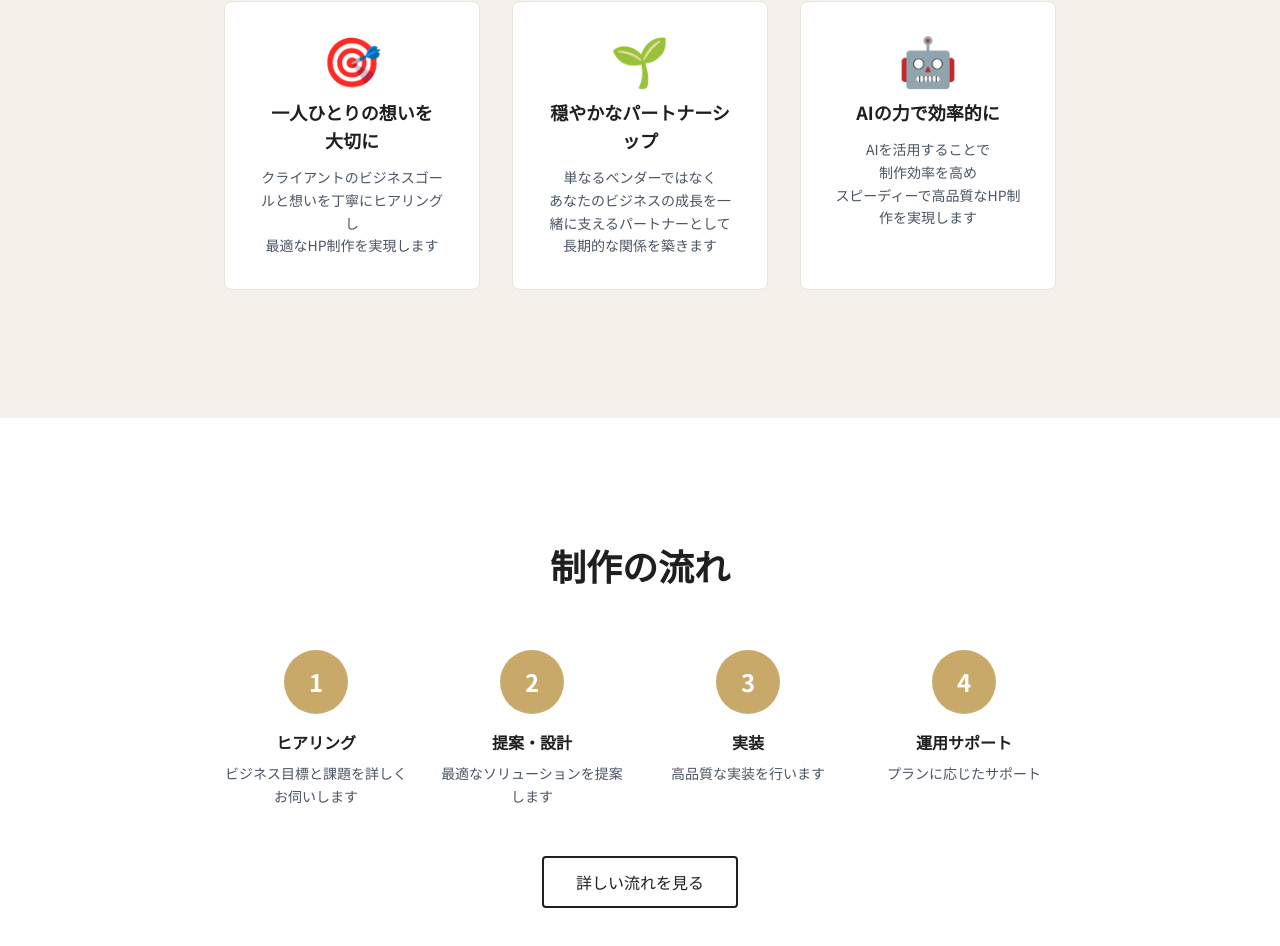
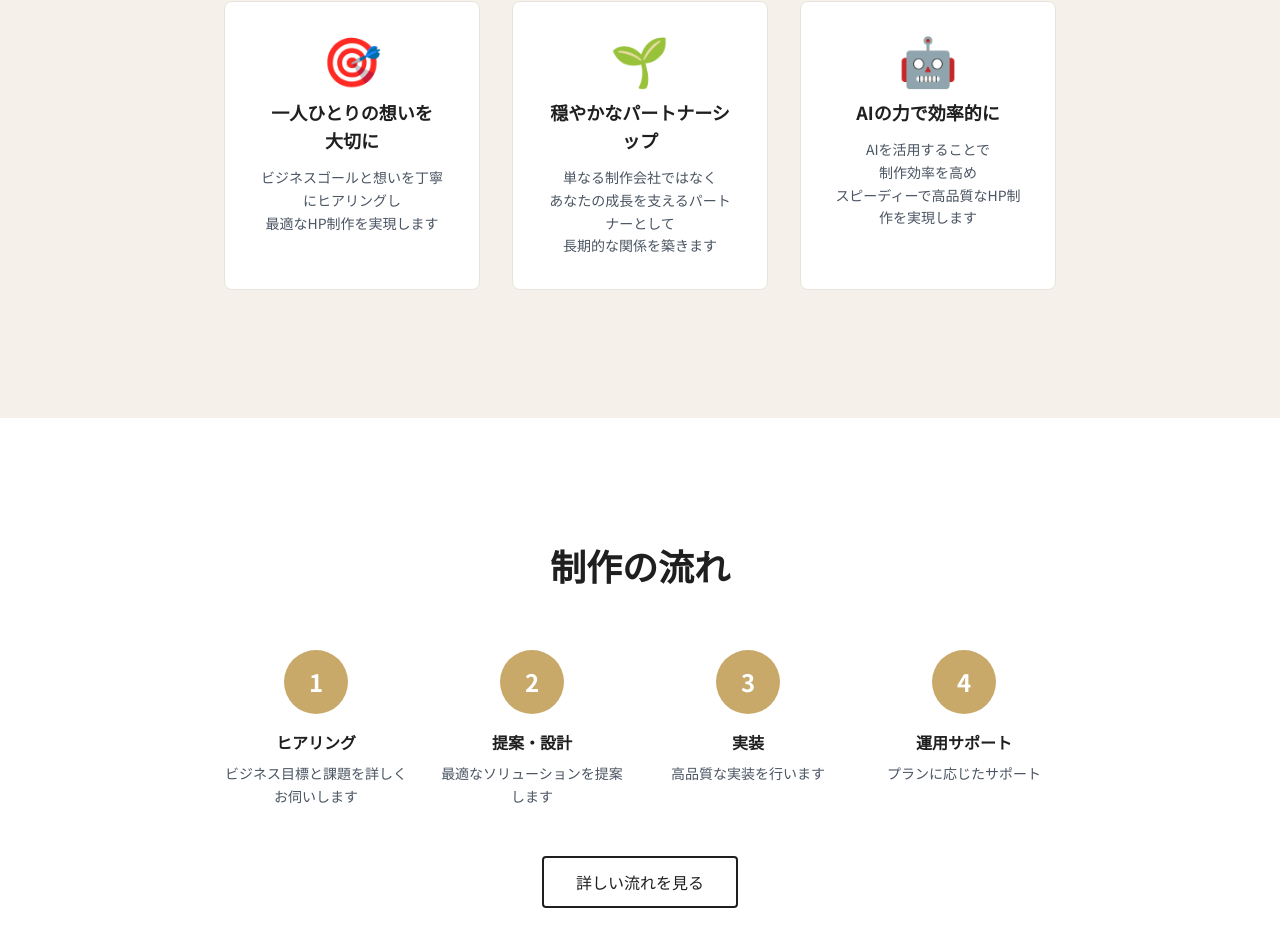
Before and after one commit to uruzugan/calm-chronicle-site, a Next.js app: page / in a window 1280 px wide. Shown: the part 855-1801 px from the top of the page. Built offline with nearby package versions, Linux system fonts and the light colour scheme.

Commit message:
fix: カード説明文を短く書き直して不自然な折り返しを修正

```diff
--- a/app/page.tsx
+++ b/app/page.tsx
@@ -17,13 +17,13 @@ const reasons = [
     icon: "🎯",
     title: "一人ひとりの想いを\n大切に",
     description:
-      "クライアントのビジネスゴールと想いを丁寧にヒアリングし 最適なHP制作を実現します",
+      "ビジネスゴールと想いを丁寧にヒアリングし 最適なHP制作を実現します",
   },
   {
     icon: "🌱",
     title: "穏やかなパートナーシップ",
     description:
-      "単なるベンダーではなく あなたのビジネスの成長を一緒に支えるパートナーとして 長期的な関係を築きます",
+      "単なる制作会社ではなく あなたの成長を支えるパートナーとして 長期的な関係を築きます",
   },
   {
     icon: "🤖",
```
